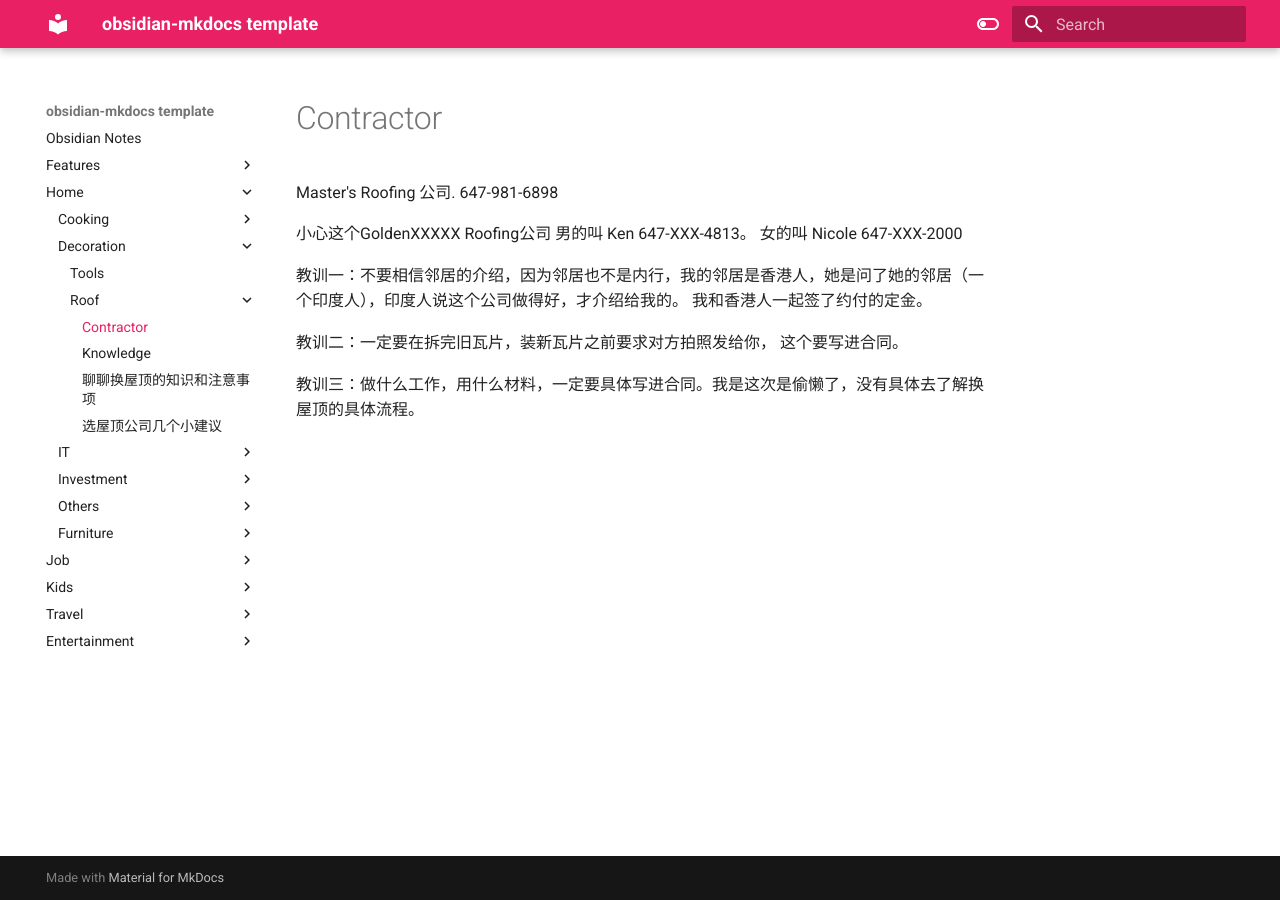
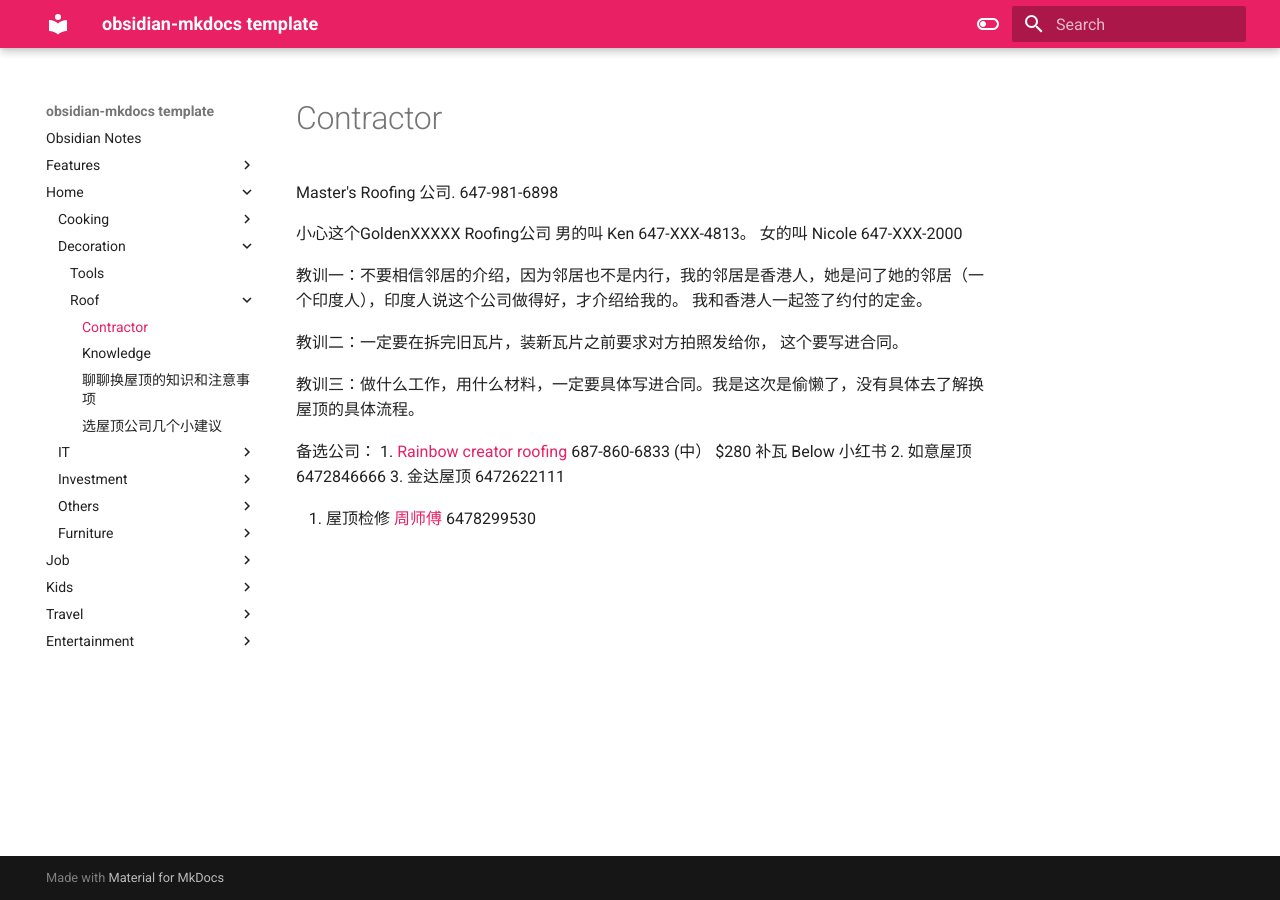
Before and after one commit to macsymgit/obsidian, an MkDocs documentation site: the page built from docs/Home/Decoration/Roof/Contractor.md, in a window 1280 px wide. Built offline with MkDocs 1.6.1 and Material for MkDocs 9.7.7, drawn with Linux system fonts in a browser that asks for light colours.

Commit message:
vault backup: 2023-05-01 15:12:01

```diff
--- a/docs/Home/Decoration/Roof/Contractor.md
+++ b/docs/Home/Decoration/Roof/Contractor.md
@@ -7,3 +7,12 @@ Master's Roofing 公司. 647-981-6898
 教训二：一定要在拆完旧瓦片，装新瓦片之前要求对方拍照发给你， 这个要写进合同。
 
 教训三：做什么工作，用什么材料，一定要具体写进合同。我是这次是偷懒了，没有具体去了解换屋顶的具体流程。
+
+
+备选公司：
+1. [Rainbow creator roofing](https://www.rainbowcreator.ca/) 687-860-6833 (中） $280 补瓦
+Below 小红书
+2. 如意屋顶 6472846666
+3. 金达屋顶 6472622111
+
+4. 屋顶检修 [周师傅](https://www.xiaohongshu.com/user/profile/628c4b1800000000210228b1?xhsshare=CopyLink&appuid=62fce4250000000012001db7&apptime=1682967412) 6478299530
```
